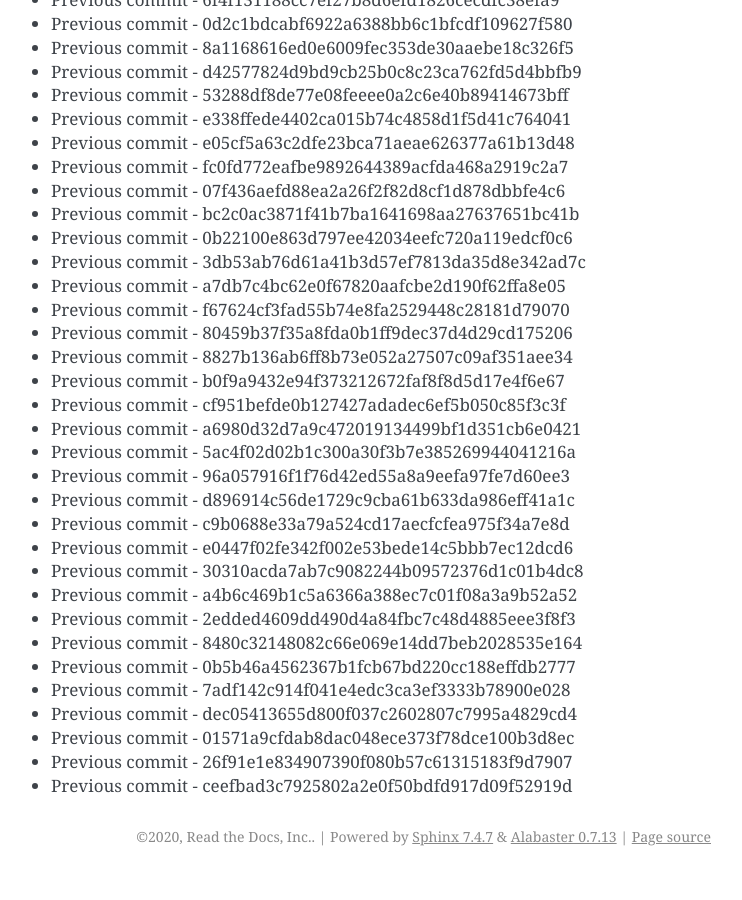
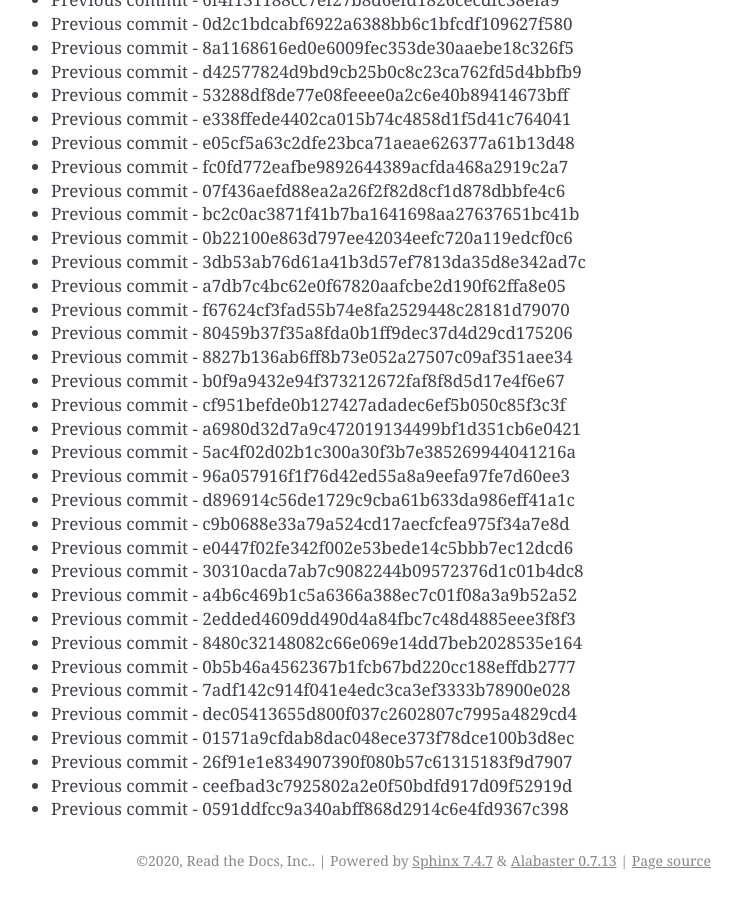
Before and after one commit to readthedocs/rtd-git-stresstest, a Sphinx documentation site: the page built from docs/updates.rst, in a window 1280 px wide and 900 px high, scrolled down 60314 px. Shown: the whole window, without its empty margins (399-1141 px from the left). Built offline with Sphinx 7.4.7, drawn with Linux system fonts in a browser that asks for light colours; before the commit the page ends 61190 px from its top, so only the background shows below that.

Commit message:
Generating commit from previous: 0591ddfcc9a340abff868d2914c6e4fd9367c398

```diff
--- a/docs/updates.rst
+++ b/docs/updates.rst
@@ -2566,3 +2566,4 @@ It can be tested for any performance characteristics.
 * Previous commit - 01571a9cfdab8dac048ece373f78dce100b3d8ec
 * Previous commit - 26f91e1e834907390f080b57c61315183f9d7907
 * Previous commit - ceefbad3c7925802a2e0f50bdfd917d09f52919d
+* Previous commit - 0591ddfcc9a340abff868d2914c6e4fd9367c398
```
